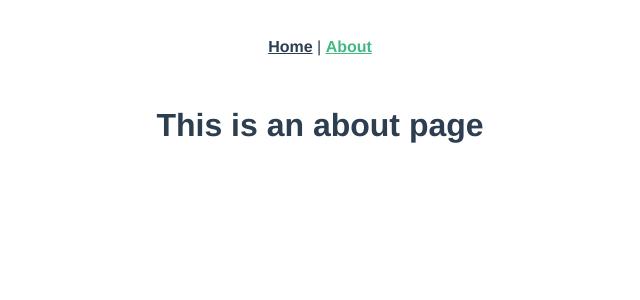
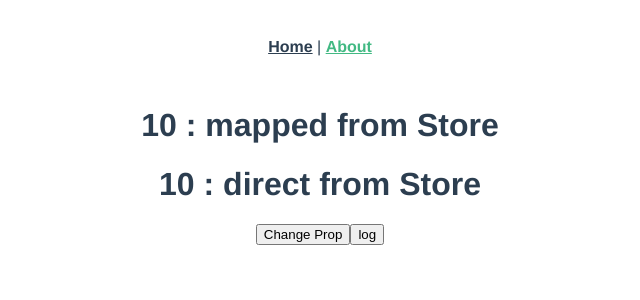
Before and after one commit to airstarh/ALINA_FE, a Vue app: page /#/about in a window 1280 px wide. Shown: the top 300 px of the page, without its empty margins (320-960 px from the left). Built offline with nearby package versions, Linux system fonts and the light colour scheme.

Commit message:
Vuex. Working example from: https://stackoverflow.com/questions/56705029/vuex-again-computed-properties-are-not-updated-after-store-changes-the-simple

```diff
--- a/package.json
+++ b/package.json
@@ -3,7 +3,7 @@
   "version": "0.1.0",
   "private": true,
   "scripts": {
-    "serve": "vue-cli-service serve",
+    "serve": "vue-cli-service serve --port 8082",
     "build": "vue-cli-service build",
     "lint": "vue-cli-service lint"
   },
--- a/src/store.js
+++ /dev/null
@@ -1,10 +0,0 @@
-import Vue from "vue";
-import Vuex from "vuex";
-
-Vue.use(Vuex);
-
-export default new Vuex.Store({
-  state: {},
-  mutations: {},
-  actions: {}
-});
--- /dev/null
+++ b/src/store/modules/egStoreModule.js
@@ -0,0 +1,32 @@
+// File: egStoreModule.js
+import Vue  from "vue";
+
+const state = {
+	sProp:         10,
+};
+
+const getters   = {
+	gProp: (state) => {
+		return state.sProp;
+	}
+};
+const mutations = {
+	//generic(state, payload) {},
+	mProp(state, v) {
+		Vue.set(state, "sProp", v);
+	},
+};
+const actions   = {
+	aProp({commit}, v) {
+		commit('mProp', v);
+		return v;
+	},
+};
+
+export default {
+	namespaced: true
+	, state
+	, getters
+	, mutations
+	, actions
+}
--- /dev/null
+++ b/src/store/store.js
@@ -0,0 +1,14 @@
+import Vue           from "vue";
+import Vuex          from "vuex";
+import egStoreModule from "./modules/egStoreModule";
+
+Vue.use(Vuex);
+
+export default new Vuex.Store({
+	state:     {},
+	mutations: {},
+	actions:   {},
+	modules:   {
+		egStoreModule
+	}
+});
--- a/src/views/About.vue
+++ b/src/views/About.vue
@@ -1,5 +1,45 @@
 <template>
-  <div class="about">
-    <h1>This is an about page</h1>
+  <!--<div :flag="flag">-->
+  <div>
+    <div><h1>{{sProp}} : mapped from Store</h1></div>
+    <div><h1>{{$store.state.egStoreModule.sProp}} : direct from Store</h1></div>
+    <button @click="methChangeProp">Change Prop</button>
+    <button @click="log">log</button>
   </div>
 </template>
+
+<script>
+  import {mapActions, mapGetters, mapState} from "vuex";
+
+  export default {
+    name:     'EgStoreModuleComponent',
+    data() {
+      return {
+        flag:      true,
+      };
+    },
+
+    computed: {
+      ...mapState('egStoreModule', ['sProp']),
+      ...mapGetters('egStoreModule', ['gProp'])
+    },
+
+    methods: {
+      ...mapActions('egStoreModule', ['aProp']),
+
+      methChangeProp() {
+        const value = this.sProp + 3;
+        this.aProp(value);
+        //this.flag = !this.flag;
+      },
+
+      log() {
+        console.log("log ++++++++++");
+        console.log(this.sProp);
+      },
+    }
+  }
+</script>
+
+<style scoped>
+</style>
```
Also changed, not shown: src/main.js (+6 -6 lines), .eslintrc.js.
